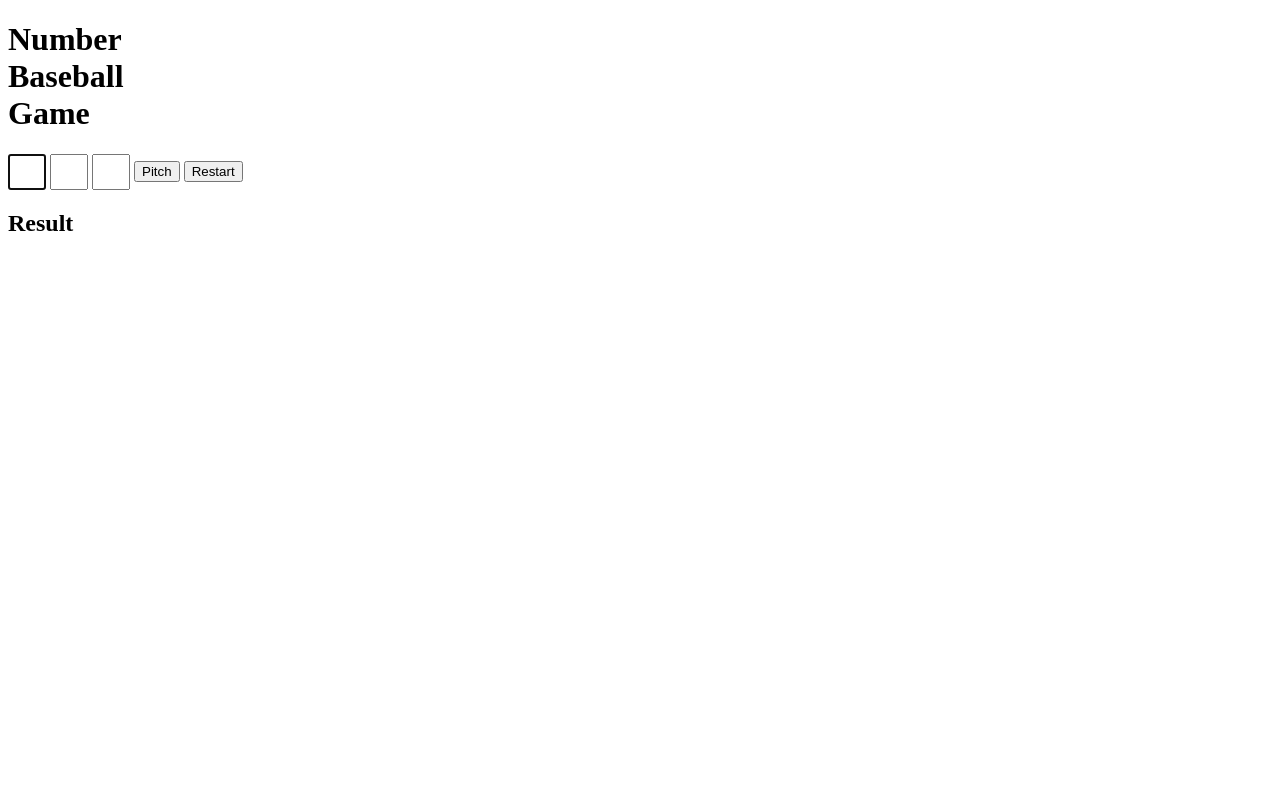
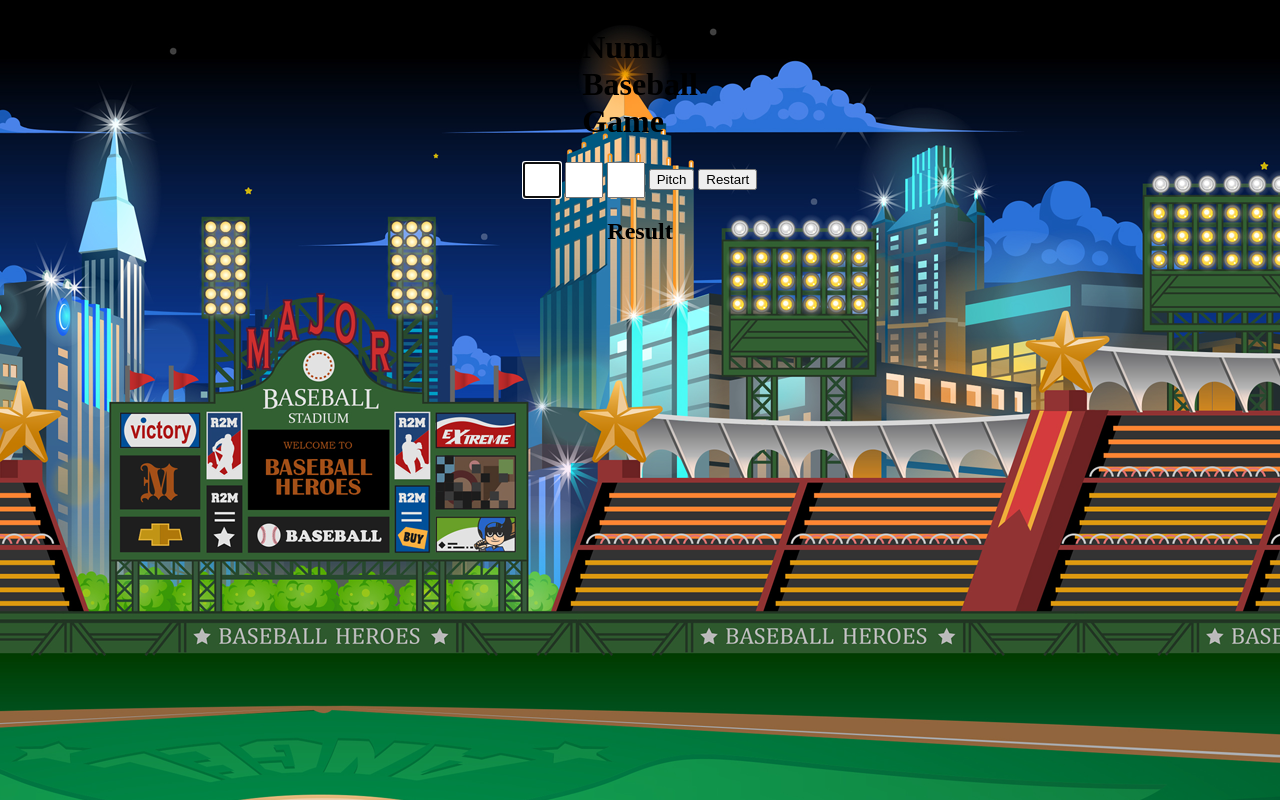
Before and after one commit to kimyunje/hackathon-baseball-game, a website built with Parcel: page src/index.html in a window 1280 px wide. Both pictures are taken after a click on the button "Restart". Built offline with nearby package versions, Linux system fonts and the light colour scheme.

Commit message:
배경이미지 램덤 로직 추가 및  배경이미지 bg1.png 으로 파일명 변경

```diff
--- a/src/index.js
+++ b/src/index.js
@@ -40,6 +40,7 @@ class BaseballGameLogic {
 // BaseballGameLogic 생성자를 통한 game 객체 생성
 const game = new BaseballGameLogic();
 const pitchDigitsArray = [null, null, null];
+const background = document.querySelector("body");
 const pitch = document.querySelector(".pitch");
 const pitchDigits = pitch.querySelectorAll(".pitch-input__digit");
 const pitchMessage = pitch.querySelector(".pitch-message");
@@ -51,8 +52,22 @@ const gameResultList = document.querySelector(".game-result__list");
 // 정규식 표현으로 [x-y] x~y 사이의 문자중에 하나를 찾습니다.
 const reg = new RegExp(/[0-9]/);
 
+// 배경 이미지 배열
+const bgArr = [
+  "img-bg1",
+  "img-bg2",
+  "img-bg3",
+  "img-bg4",
+  "img-bg5",
+  "img-bg6"
+];
+
+// 화면 초기화
 function gameInit() {
   game.init();
+
+  background.classList.add(bgArr[Math.floor(Math.random() * 6)]);
+
   // 랜덤 숫자 확인용
   console.log(...game.randomStrike);
   // 첫 인풋에 포커스를 넣어준다.
@@ -123,7 +138,7 @@ pitchDigits.forEach((item, index, arr) => {
 // 유효하지 않으면 동작하지 않음
 // pitchDigitsArray의 배열을 체크해서 생성된 난수 배열과 맞는지 확인
 // pitchDigitsArray 배열의 값을 초기화(null로)
-let count = 0
+let count = 0;
 //몇회인지 세는 변수
 buttonPitch.addEventListener("click", e => {
   // console.log(pitchDigitsArray);
@@ -132,8 +147,11 @@ buttonPitch.addEventListener("click", e => {
   }
 
   //게임이 9회까지만 실행되도록한다.
-  if(count<9){
-    gameResultList.insertBefore(render(pitchDigitsArray), gameResultList.firstChild);
+  if (count < 9) {
+    gameResultList.insertBefore(
+      render(pitchDigitsArray),
+      gameResultList.firstChild
+    );
   }
 
   // 초기화
@@ -144,7 +162,7 @@ buttonPitch.addEventListener("click", e => {
   }
   pitchDigits[0].focus();
   // console.log(pitchDigitsArray);
-  count++
+  count++;
 });
 
 buttonRestart.addEventListener("click", e => {
--- a/src/index.scss
+++ b/src/index.scss
@@ -1,4 +1,29 @@
+.img-bg1 {
+  background: url("image/bg1.png") no-repeat 100% 0;
+}
+.img-bg2 {
+  background: url("image/bg2.png") no-repeat 100% 0;
+}
+.img-bg3 {
+  background: url("image/bg3.png") no-repeat 100% 0;
+}
+.img-bg4 {
+  background: url("image/bg4.png") no-repeat 100% 0;
+}
+.img-bg5 {
+  background: url("image/bg5.png") no-repeat 100% 0;
+}
+.img-bg6 {
+  background: url("image/bg6.png") no-repeat 100% 0;
+}
+
 input {
   height: 30px;
   width: 30px;
 }
+
+.game {
+  display: flex;
+  flex-direction: column;
+  align-items: center;
+}
```
Also changed, not shown: 2 other files.
